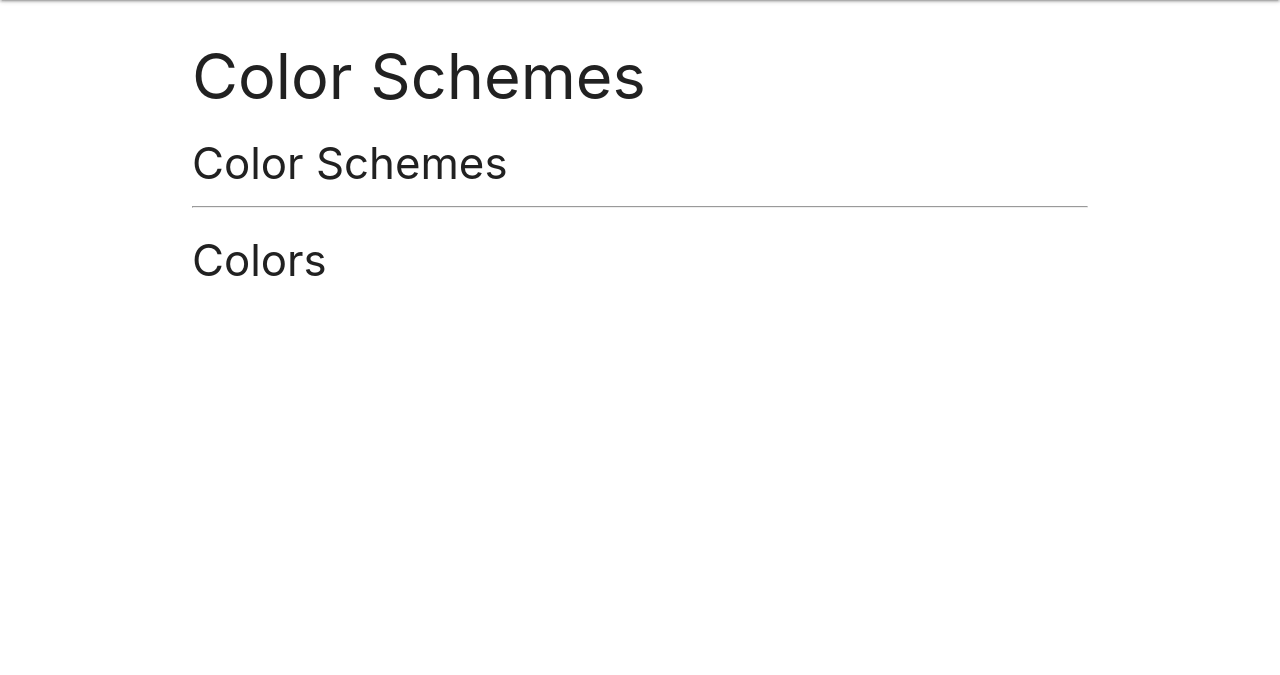
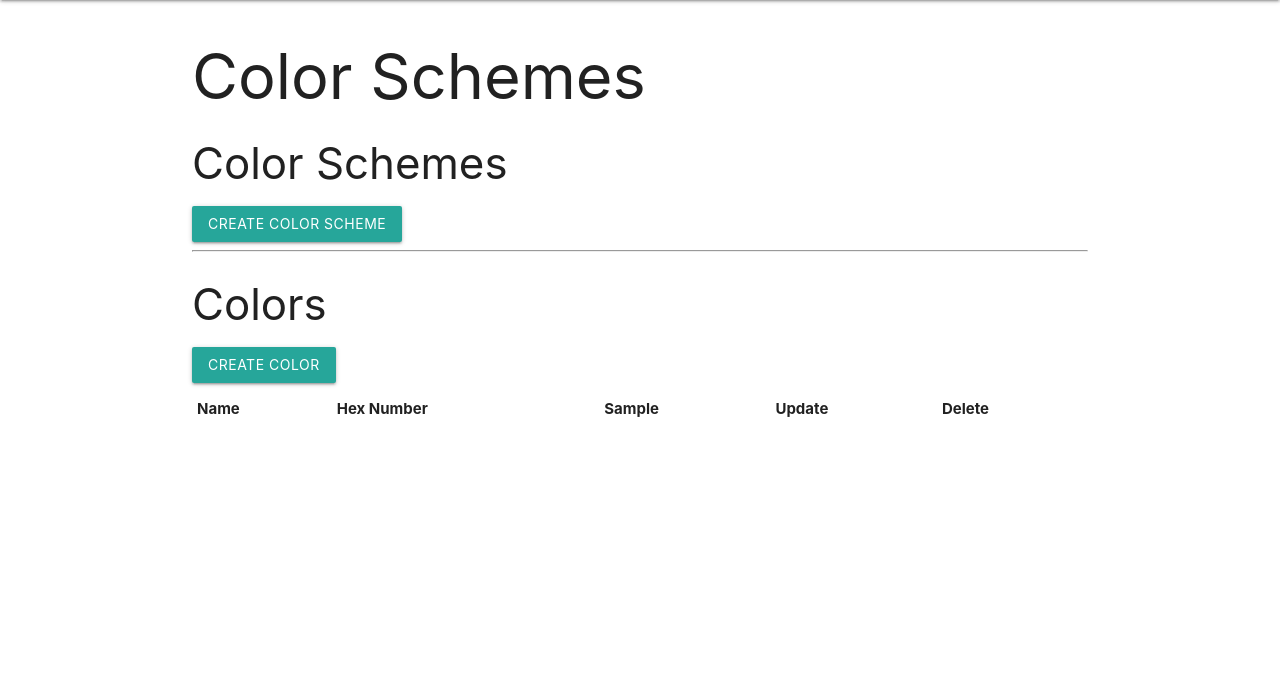
Before and after one commit to laurakelly1/project-forward, a Django app: page /colors in a window 1280 px wide. Shown: the part 64-739 px from the top of the page. Run offline with Django 4.2, Linux system fonts and the light colour scheme; the visitor is signed in with stand-in values (Sample User, id 1); data that the repository does not hold is empty.

Commit message:
Create, update and delete for colors/color schemes

```diff
--- a/main_app/models.py
+++ b/main_app/models.py
@@ -12,6 +12,9 @@ class Color(models.Model):
     def __str__(self):
         return self.name
 
+    def get_absolute_url(self):
+        return reverse('color_detail', kwargs={'color_id': self.id})
+
 class ColorScheme(models.Model):
     name = models.CharField(max_length=100)
     color = models.ManyToManyField(Color, blank=True)
@@ -20,6 +23,9 @@ class ColorScheme(models.Model):
 
     def __str__(self):
         return self.name
+
+    def get_absolute_url(self):
+        return reverse('color_scheme_detail', kwargs={'color_scheme_id': self.id})
 
 class Project(models.Model):
     name = models.CharField(max_length=100)
--- a/main_app/static/css/style.css
+++ b/main_app/static/css/style.css
@@ -8,6 +8,8 @@ main {
   flex: 1 0 auto;
 }
 
+/* Color Schemes */s
+
 footer {
   padding-top: 0;
   text-align: right;
--- a/main_app/templates/colors/color_detail.html
+++ b/main_app/templates/colors/color_detail.html
@@ -9,6 +9,8 @@
     <p>HEX NUMBER: {{ color.hex }}</p>
   </div>
   <div class="card-action">
+    <a href="{% url 'color_update' color.id %}">Update</a>
+    <a href="{% url 'color_delete' color.id %}">Delete</a>
   </div>
 </div>
 {% endblock %}
--- a/main_app/templates/colors/colors_index.html
+++ b/main_app/templates/colors/colors_index.html
@@ -3,6 +3,7 @@
 <h1>Color Schemes</h1>
 
 <h3>Color Schemes</h3>
+<a href="{% url 'color_scheme_create' %}" class="btn">Create Color Scheme</a>
 {% for scheme in schemes %}
 <div class="card">
     <a href="{% url 'color_scheme_detail' scheme.id %}">
@@ -12,15 +13,31 @@
     </a>
 </div>
 {% endfor %}
-<hr/>
+<hr />
 <h3>Colors</h3>
-{% for color in colors %}
-<div class="card">
-    <a href="{% url 'color_detail' color.id %}">
-        <div class="card-content">
-            <span class="card-title">{{ color.name }}</span>
-        </div>
-    </a>
-</div>
-{% endfor %}
+<a href="{% url 'colors_create' %}" class="btn">Create Color</a>
+<table class="striped">
+    <thead>
+        <tr>
+            <th>Name</th>
+            <th>Hex Number</th>
+            <th>Sample</th>
+            <th>Update</th>
+            <th>Delete</th>
+        </tr>
+    </thead>
+    <tbody>
+        {% for color in colors %}
+        <tr>
+            <td>{{color.name}}</td>
+            <td>{{color.hex}}</td>
+            <td>
+                <div style='background-color: {{color.hex}}; width: 30px; height: 30px;'></div>
+            </td>
+            <td><a href="{% url 'color_update' color.id %}">Update</a></td>
+            <td><a href="{% url 'color_delete' color.id %}">Delete</a></td>
+        </tr>
+        {% endfor %}
+    </tbody>
+</table>
 {% endblock %}
--- a/main_app/urls.py
+++ b/main_app/urls.py
@@ -10,10 +10,17 @@ urlpatterns = [
     path('projects/create/', views.ProjectCreate.as_view(), name='projects_create'),
     path('projects/<int:pk>/update/', views.ProjectUpdate.as_view(), name='projects_update'),
     path('projects/<int:pk>/delete', views.ProjectDelete.as_view(), name='projects_delete'),
+    #color schemes
+    path('colors/scheme/<int:scheme_id>/', views.color_scheme_detail, name='color_scheme_detail'),
+    path('colors/scheme/create/', views.ColorSchemeCreate.as_view(), name='color_scheme_create'),
+    path('colors/scheme/<int:pk>/update', views.ColorSchemeUpdate.as_view(), name='color_scheme_update'),
+    path('colors/scheme/<int:pk>/delete', views.ColorSchemeDelete.as_view(), name='color_scheme_delete'),
     #colors
-    path('colors/scheme/<int:scheme_id>/', views.color_scheme_detail, name='color_scheme_detail'),
     path('colors', views.colors_index, name='color_index'),
     path('colors/<int:color_id>/', views.color_detail, name='color_detail'),
+    path('colors/create/', views.ColorsCreate.as_view(), name='colors_create'),
+    path('colors/<int:pk>/update', views.ColorUpdate.as_view(), name='color_update'),
+    path('colors/<int:pk>/delete', views.ColorDelete.as_view(), name='color_delete'),
     #users
     path('accounts/signup/', views.signup, name='signup'),
 
--- a/main_app/views.py
+++ b/main_app/views.py
@@ -66,8 +66,43 @@ class ProjectCreate(LoginRequiredMixin, CreateView):
 
 class ProjectUpdate(LoginRequiredMixin, UpdateView):
     model = Project
-    fields = '__all__'
+    fields = ['name', 'developer', 'description', 'date_published', 'live_site', 'github']
 
 class ProjectDelete(LoginRequiredMixin, DeleteView):
     model = Project
     success_url = '/projects'
+
+class ColorsCreate(LoginRequiredMixin, CreateView):
+    model = Color
+    fields = ['name', 'hex']
+
+    def form_valid(self, form):
+        form.instance.user = self.request.user
+        return super().form_valid(form)
+
+class ColorUpdate(LoginRequiredMixin, UpdateView):
+    model = Color
+    fields = ['name', 'hex']
+    success_url = '/colors'
+
+class ColorDelete(LoginRequiredMixin, DeleteView):
+    model = Color
+    success_url = '/colors'
+
+class ColorSchemeCreate(LoginRequiredMixin, CreateView):
+    model = ColorScheme
+    fields = ['name', 'color']
+    success_url = '/colors'
+
+    def form_valid(self, form):
+        form.instance.user = self.request.user
+        return super().form_valid(form)
+
+class ColorSchemeUpdate(LoginRequiredMixin, UpdateView):
+    model = ColorScheme
+    fields = ['name', 'color']
+    success_url = '/colors'
+
+class ColorSchemeDelete(LoginRequiredMixin, DeleteView):
+    model = ColorScheme
+    success_url = '/colors'
```
Also changed, not shown: main_app/templates/colors/color_scheme_detail.html (+22 -0 lines), main_app/templates/main_app/color_confirm_delete.html (added, +13 -0 lines), main_app/templates/main_app/color_form.html (added, +16 -0 lines), main_app/templates/main_app/colorscheme_confirm_delete.html (added, +13 -0 lines), main_app/templates/main_app/colorscheme_form.html (added, +22 -0 lines).
